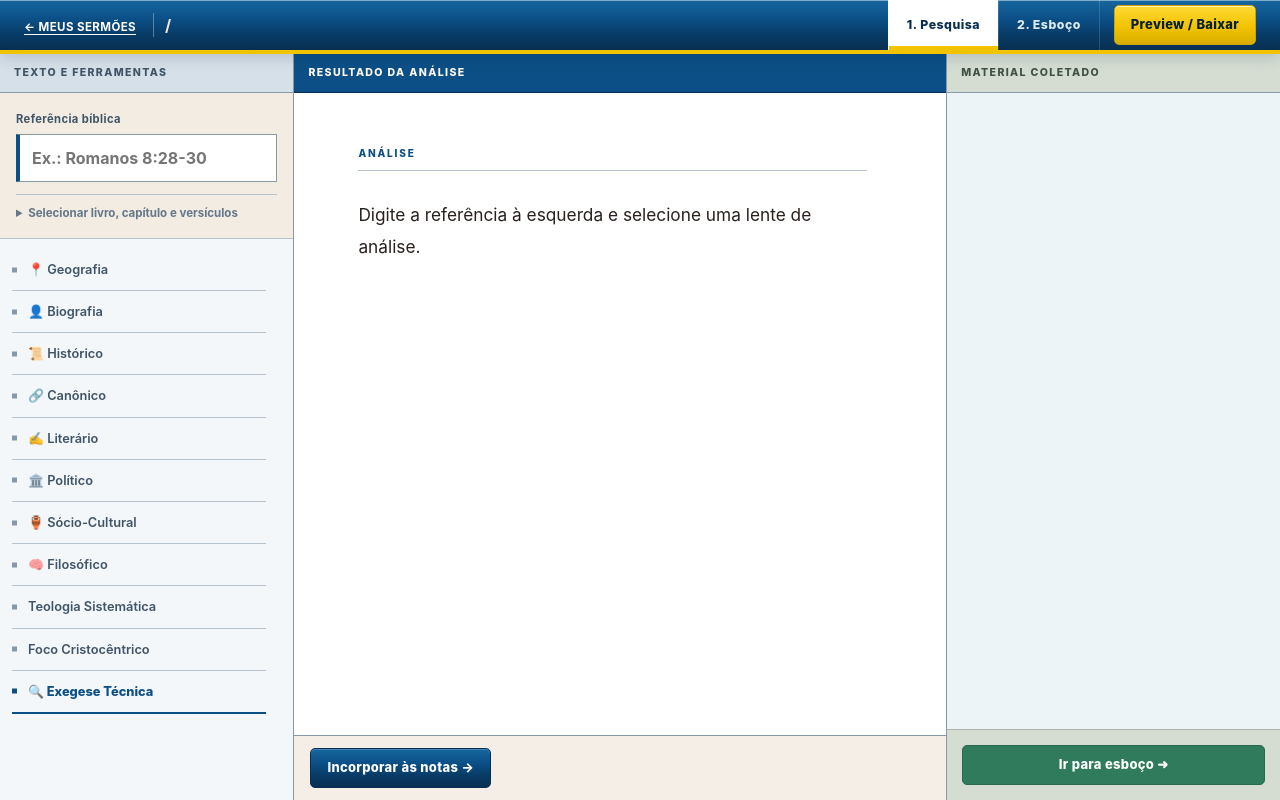
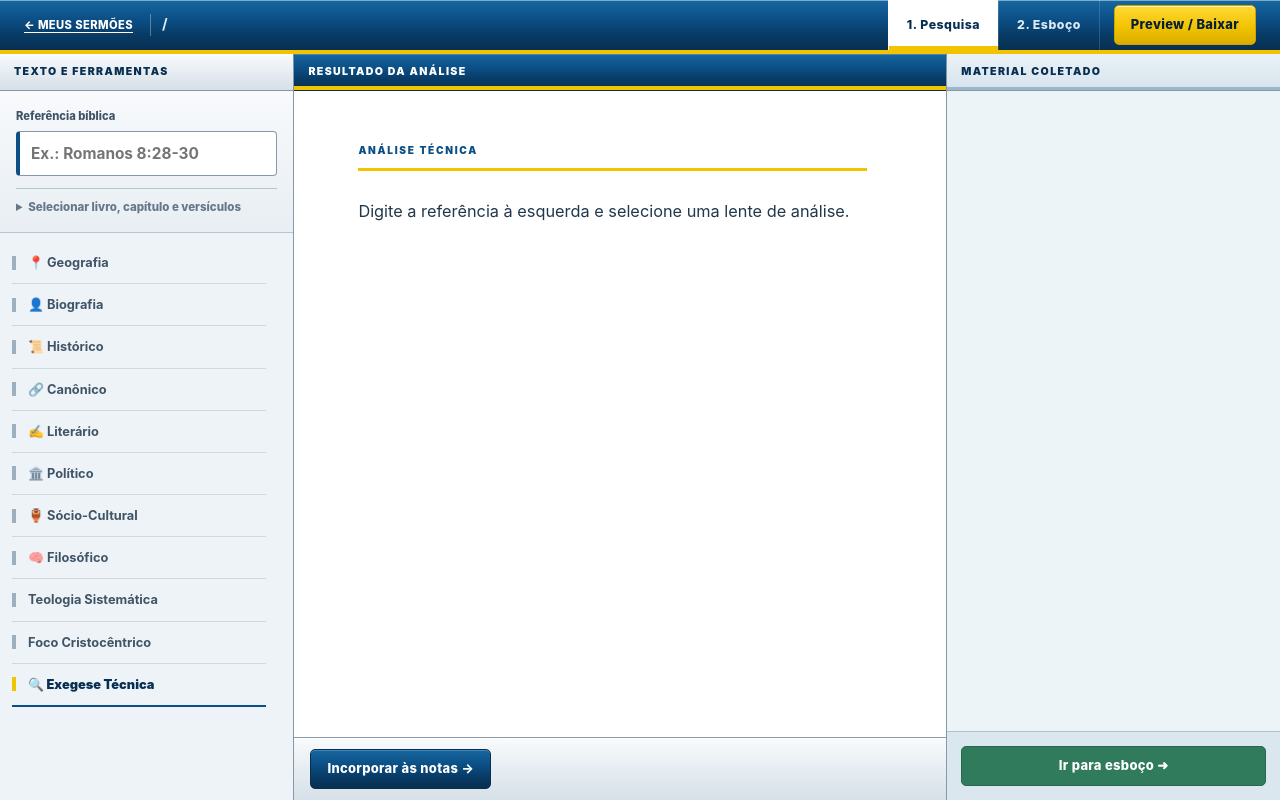
Before and after one commit to rodrigoniskier/appsermao, a Flask app: template templates/workspace.html in a window 1280 px wide. Run offline with Flask 3, Linux system fonts and the light colour scheme; the template is opened without the code that fills it, so the values that code supplies are empty.

Commit message:
Apply Blue Steel workspace styling

```diff
--- a/static/css/workspace.css
+++ b/static/css/workspace.css
@@ -25,46 +25,29 @@ body {
     align-items: baseline;
     gap: 8px;
     min-width: 0;
-    font-size: 1.08rem;
+    font-size: 1.04rem;
 }
-
 .workspace-header .brand a {
-    font-family: var(--ui-font);
-    font-size: .72rem;
-    font-weight: 700;
+    color: #fff;
+    font-size: .7rem;
+    font-weight: 800;
     letter-spacing: .035em;
     text-transform: uppercase;
     white-space: nowrap;
 }
-
+.workspace-header .brand a:hover { color: var(--gold); }
 .workspace-header .brand span {
     overflow: hidden;
     text-overflow: ellipsis;
     white-space: nowrap;
-    color: #f3e7e1;
-    font-family: var(--editorial-font);
-    font-size: 1rem;
+    color: #dcecf7;
+    font-size: .91rem;
     font-weight: 700;
 }
+.workspace-header .right { display: flex; align-items: center; align-self: stretch; gap: 14px; }
+main.workspace-main { flex: 1 1 auto; min-height: 0; min-width: 0; }
 
-.workspace-header .right {
-    display: flex;
-    align-items: center;
-    align-self: stretch;
-    gap: 14px;
-}
-
-main.workspace-main {
-    flex: 1 1 auto;
-    min-height: 0;
-    min-width: 0;
-}
-
-#tab-research {
-    display: none;
-    min-height: 0;
-}
-
+#tab-research { display: none; min-height: 0; }
 #tab-research.active {
     display: grid;
     grid-template-columns: minmax(250px, 23%) 1fr minmax(270px, 26%);
@@ -80,151 +63,90 @@ main.workspace-main {
     overflow: hidden;
     min-width: 0;
     min-height: 0;
-    background: var(--paper);
+    background: #eef3f7;
 }
-
-.column:nth-child(2) {
-    background: var(--paper-strong);
-}
-
-.column:nth-child(3) {
-    background: var(--sage-soft);
-    border-right: 0;
-}
+.column:nth-child(2) { background: #fff; }
+.column:nth-child(3) { background: #edf4f8; border-right: 0; }
 
 .panel-header {
-    background: var(--paper-muted);
-    color: var(--ink-soft);
-    padding: 11px 14px;
+    position: relative;
+    background: var(--metal-steel);
+    color: var(--accent-dark);
+    padding: 10px 14px;
     font-size: .66rem;
-    font-weight: 800;
+    font-weight: 900;
     letter-spacing: .13em;
     text-transform: uppercase;
     text-align: left;
     border-bottom: 1px solid var(--border-strong);
     flex: 0 0 auto;
+    box-shadow: inset 0 1px 0 rgba(255,255,255,.75);
 }
-
 .column:nth-child(2) .panel-header {
-    background: var(--accent);
-    color: #fffaf2;
+    background: var(--metal-blue);
+    color: #fff;
     border-color: var(--accent-dark);
+    box-shadow: inset 0 -4px 0 var(--gold), inset 0 1px 0 rgba(255,255,255,.2);
 }
-
 .column:nth-child(3) .panel-header {
-    background: #d5ddd3;
-    color: #3f5143;
+    background: linear-gradient(180deg, #eaf2f7 0%, #d7e3ec 100%);
+    color: var(--accent-dark);
+    box-shadow: inset 0 -3px 0 #9bb8cc;
 }
 
 .input-area {
-    padding: 18px 16px 16px;
+    padding: 17px 16px 16px;
     border-bottom: 1px solid var(--border);
-    background: #f2ece3;
+    background: linear-gradient(180deg, #f8fafc 0%, #e8eef3 100%);
     flex: 0 0 auto;
 }
-
-.input-area label {
-    display: block;
-    color: var(--ink-soft);
-    font-size: .7rem;
-    font-weight: 700;
-    letter-spacing: .035em;
-    margin-bottom: 6px;
-}
-
+.input-area label { display: block; color: var(--ink-soft); font-size: .7rem; font-weight: 800; margin-bottom: 6px; }
 #bible-ref {
     width: 100%;
-    padding: 11px 12px;
-    background: var(--paper-strong);
+    padding: 10px 11px;
+    background: #fff;
     border: 1px solid var(--border-strong);
     border-left: 4px solid var(--accent);
     color: var(--text-main);
-    border-radius: 1px;
-    font-family: var(--editorial-font);
-    font-size: 1rem;
-    font-weight: 700;
+    border-radius: 4px;
+    font-size: .96rem;
+    font-weight: 750;
 }
+#bible-ref:focus { outline: 0; border-color: var(--accent-mid); box-shadow: 0 0 0 3px rgba(23,103,159,.11), inset 3px 0 0 var(--gold); }
 
-#bible-ref:focus {
-    outline: 0;
-    border-color: var(--accent);
-    box-shadow: 0 0 0 2px rgba(122,47,42,.12);
-}
-
-.bible-picker {
-    margin-top: 12px;
-    border-top: 1px solid var(--border);
-    padding-top: 10px;
-}
-
-.bible-picker summary {
-    cursor: pointer;
-    color: var(--text-muted);
-    font-size: .72rem;
-    font-weight: 700;
-}
-
-.bible-picker-grid {
-    display: grid;
-    grid-template-columns: 1.35fr .8fr 1fr 1fr;
-    gap: 7px;
-    margin: 12px 0;
-}
-
+.bible-picker { margin-top: 12px; border-top: 1px solid var(--border); padding-top: 10px; }
+.bible-picker summary { cursor: pointer; color: var(--text-muted); font-size: .72rem; font-weight: 800; }
+.bible-picker-grid { display: grid; grid-template-columns: 1.35fr .8fr 1fr 1fr; gap: 7px; margin: 12px 0; }
 .bible-picker select {
     width: 100%;
     min-width: 0;
-    background: var(--paper-strong);
+    background: #fff;
     border: 1px solid var(--border);
     color: var(--text-main);
     padding: 8px;
-    border-radius: 1px;
+    border-radius: 4px;
 }
-
-.bible-picker select:disabled {
-    opacity: .5;
-    background: var(--paper-muted);
-}
-
-.picker-status {
-    color: var(--text-muted);
-    font-size: .69rem;
-    line-height: 1.35;
-    margin-top: 8px;
-}
+.bible-picker select:disabled { opacity: .55; background: #e9eef2; }
+.picker-status { color: var(--text-muted); font-size: .69rem; line-height: 1.35; margin-top: 8px; }
 
 #passage-panel {
     padding: 16px;
-    font-family: var(--editorial-font);
-    font-size: .9rem;
+    font-size: .88rem;
     line-height: 1.65;
     color: var(--ink-soft);
     border-bottom: 1px solid var(--border);
     overflow-y: auto;
     max-height: 34%;
     flex: 0 1 auto;
-    background: #fffdfa;
+    background: #fff;
     -webkit-overflow-scrolling: touch;
 }
-
 #passage-panel[hidden] { display: none; }
-
-.version-tag {
-    color: var(--accent);
-    font-family: var(--ui-font);
-    font-weight: 800;
-    font-size: .64rem;
-    letter-spacing: .09em;
-    text-transform: uppercase;
-}
-
-.passage-text {
-    margin-top: 8px;
-    white-space: pre-line;
-}
+.version-tag { color: var(--accent); font-weight: 900; font-size: .64rem; letter-spacing: .09em; text-transform: uppercase; }
+.passage-text { margin-top: 8px; white-space: pre-line; }
 
 .tools-grid {
-    padding: 10px 12px 18px;
+    padding: 9px 12px 18px;
     overflow-y: auto;
     display: flex;
     flex-direction: column;
@@ -234,283 +156,160 @@ main.workspace-main {
     -webkit-overflow-scrolling: touch;
     touch-action: pan-y;
 }
-
 .btn-tool {
     position: relative;
     background: transparent;
     color: var(--ink-soft);
     border: 0;
-    border-bottom: 1px solid var(--border);
+    border-bottom: 1px solid #ced8e0;
     padding: 11px 9px 11px 16px;
     text-align: left;
     border-radius: 0;
     cursor: pointer;
     font-size: .8rem;
-    font-weight: 600;
-    transition: background-color .15s ease, color .15s ease, padding-left .15s ease;
+    font-weight: 700;
+    transition: background .15s ease, color .15s ease, padding-left .15s ease;
 }
-
 .btn-tool::before {
     content: "";
     position: absolute;
     left: 0;
     top: 50%;
-    width: 5px;
-    height: 5px;
-    background: var(--border-strong);
+    width: 4px;
+    height: 14px;
+    background: #9eb0bd;
     transform: translateY(-50%);
 }
-
-.btn-tool:hover,
-.btn-tool:focus-visible {
-    background: var(--oxblood-soft);
+.btn-tool:hover, .btn-tool:focus-visible {
+    background: linear-gradient(90deg, #dceaf4 0%, #f6f9fb 100%);
     color: var(--accent-dark);
     padding-left: 20px;
 }
+.btn-tool:hover::before, .btn-tool:focus-visible::before { background: var(--gold); }
+.btn-tool.emphasis { color: var(--accent-dark); font-weight: 900; border-bottom: 2px solid var(--accent); }
+.btn-tool.emphasis::before { background: var(--gold); }
 
-.btn-tool:hover::before,
-.btn-tool:focus-visible::before,
-.btn-tool.emphasis::before {
-    background: var(--accent);
-}
-
-.btn-tool.emphasis {
-    color: var(--accent);
-    font-weight: 800;
-    border-bottom: 2px solid var(--accent);
-}
-
+/* Resultado da Análise: white technical reading plane */
 .ai-display {
     flex: 1 1 auto;
     min-height: 0;
-    padding: clamp(28px, 4vw, 58px) clamp(28px, 5vw, 72px);
+    padding: clamp(28px, 4vw, 52px) clamp(28px, 5vw, 68px);
     overflow-y: auto;
-    font-family: var(--editorial-font);
-    line-height: 1.82;
-    font-size: 1.08rem;
-    color: #29211d;
-    background: var(--paper-strong);
+    line-height: 1.78;
+    font-size: 1.02rem;
+    color: #21384b;
+    background: #fff;
     scrollbar-gutter: stable;
     -webkit-overflow-scrolling: touch;
     touch-action: pan-y;
 }
-
 .ai-display::before {
-    content: "ANÁLISE";
+    content: "ANÁLISE TÉCNICA";
     display: block;
-    margin-bottom: 28px;
-    padding-bottom: 8px;
-    border-bottom: 1px solid var(--border);
+    margin-bottom: 26px;
+    padding: 0 0 8px;
+    border-bottom: 3px solid var(--gold);
     color: var(--accent);
-    font-family: var(--ui-font);
     font-size: .63rem;
+    font-weight: 900;
+    letter-spacing: .17em;
+}
+.ai-display.is-loading { opacity: .58; }
+.ai-display h1, .ai-display h2, .ai-display h3, .ai-display h4 {
+    color: var(--accent-dark);
+    line-height: 1.24;
+    margin: 1.55em 0 .55em;
     font-weight: 800;
-    letter-spacing: .18em;
 }
-
-.ai-display.is-loading { opacity: .58; }
-
-.ai-display h1,
-.ai-display h2,
-.ai-display h3,
-.ai-display h4 {
-    color: var(--accent-dark);
-    font-family: var(--editorial-font);
-    line-height: 1.22;
-    margin: 1.6em 0 .55em;
-}
-
-.ai-display h2 {
-    font-size: 1.5rem;
-    border-bottom: 1px solid var(--border);
-    padding-bottom: 6px;
-}
-
-.ai-display h3 { font-size: 1.22rem; }
-
-.ai-display p + p,
-.ai-display ul + p,
-.ai-display ol + p { margin-top: 1em; }
-
-.ai-display ul,
-.ai-display ol {
-    padding-left: 1.5rem;
-    margin: .8em 0;
-}
-
-.ai-display blockquote {
-    margin: 1.2em 0;
-    padding: .2em 0 .2em 20px;
-    border-left: 3px solid var(--accent);
-    color: var(--text-muted);
-    font-style: italic;
-}
-
-.ai-display strong { color: var(--text-main); }
+.ai-display h2 { font-size: 1.36rem; border-bottom: 1px solid #ced9e1; padding-bottom: 7px; }
+.ai-display h3 { font-size: 1.13rem; }
+.ai-display p { margin: 0 0 1.05em; }
+.ai-display p:last-child { margin-bottom: 0; }
+.ai-display blockquote { margin: 1.2em 0; padding: .2em 0 .2em 18px; border-left: 4px solid var(--gold); color: var(--text-muted); }
+.ai-display strong { color: var(--accent-deep); }
+.ai-display table { display: none !important; }
 
 .ai-footer {
-    padding: 12px 16px;
-    background: #f4eee6;
+    padding: 11px 16px;
+    background: var(--metal-steel);
     border-top: 1px solid var(--border-strong);
     display: flex;
     justify-content: space-between;
     align-items: center;
     gap: 12px;
     flex: 0 0 auto;
+    box-shadow: inset 0 1px 0 rgba(255,255,255,.7);
 }
-
-#loading {
-    color: var(--accent);
-    font-family: var(--editorial-font);
-    font-style: italic;
-    font-size: .85rem;
-}
+#loading { color: var(--accent); font-style: italic; font-size: .84rem; font-weight: 650; }
 
 .notes-area {
     flex: 1 1 auto;
     min-height: 0;
     padding: 18px 18px 28px;
     overflow-y: auto;
-    font-family: var(--editorial-font);
-    font-size: .91rem;
+    font-size: .9rem;
     line-height: 1.62;
-    color: #39413a;
+    color: #344d60;
     scrollbar-gutter: stable;
     -webkit-overflow-scrolling: touch;
     touch-action: pan-y;
 }
+.note-item {
+    margin-bottom: 18px;
+    padding: 0 0 15px 13px;
+    border-left: 3px solid var(--gold);
+    border-bottom: 1px solid #cbd8e1;
+}
+.note-tag { color: var(--accent); font-size: .62rem; font-weight: 900; letter-spacing: .08em; text-transform: uppercase; display: block; margin-bottom: 7px; }
+.note-body h1, .note-body h2, .note-body h3, .note-body h4 { color: var(--accent-dark); margin: 1em 0 .4em; }
+.note-body p + p { margin-top: .8em; }
+.action-area { padding: 14px; background: #dbe7ef; border-top: 1px solid #aebfcb; flex: 0 0 auto; }
 
-.note-item {
-    margin-bottom: 20px;
-    padding: 0 0 16px 14px;
-    border-left: 2px solid #97a594;
-    border-bottom: 1px solid rgba(86,99,88,.22);
-}
-
-.note-tag {
-    color: var(--accent);
-    font-family: var(--ui-font);
-    font-size: .62rem;
-    font-weight: 800;
-    letter-spacing: .08em;
-    text-transform: uppercase;
-    display: block;
-    margin-bottom: 7px;
-}
-
-.note-body h1,
-.note-body h2,
-.note-body h3,
-.note-body h4 {
-    color: #35463a;
-    margin: 1em 0 .4em;
-}
-
-.note-body p + p { margin-top: .8em; }
-
-.action-area {
-    padding: 15px;
-    background: #d5ddd3;
-    border-top: 1px solid #aab5a8;
-    flex: 0 0 auto;
-}
-
-#tab-outline {
-    display: none;
-    min-height: calc(100dvh - 54px);
-    background: var(--bg-dark);
-}
-
+/* Outline */
+#tab-outline { display: none; min-height: calc(100dvh - 54px); background: var(--bg-dark); }
 #tab-outline.active { display: block; }
-
 .form-container {
     max-width: 960px;
     margin: 0 auto;
-    padding: 52px 56px 120px;
-    background: var(--paper-strong);
+    padding: 50px 56px 120px;
+    background: #fff;
     border-left: 1px solid var(--border);
     border-right: 1px solid var(--border);
-    box-shadow: 0 18px 45px rgba(51,38,31,.06);
+    box-shadow: 0 16px 38px rgba(18,49,74,.08);
 }
-
 .section-title {
-    color: var(--text-main);
+    color: var(--accent-dark);
     border-bottom: 1px solid var(--border-strong);
-    padding-bottom: 8px;
-    margin: 42px 0 22px;
-    font-family: var(--editorial-font);
-    font-size: 1.5rem;
+    padding-bottom: 9px;
+    margin: 40px 0 22px;
+    font-size: 1.38rem;
     line-height: 1.2;
-    font-weight: 700;
+    font-weight: 850;
+    box-shadow: inset 0 -3px 0 rgba(242,195,0,.75);
 }
-
-.section-title::before {
-    content: "§";
-    color: var(--accent);
-    margin-right: 8px;
-    font-weight: 400;
-}
-
 .section-title.first { margin-top: 0; }
-
-.section-head {
-    display: flex;
-    justify-content: space-between;
-    align-items: flex-end;
-    gap: 16px;
-    margin-bottom: 24px;
-}
-
-.section-head .section-title {
-    flex: 1;
-    margin-bottom: 0;
-}
-
-.form-grid-2 {
-    display: grid;
-    grid-template-columns: 1fr 1fr;
-    gap: 18px;
-}
-
+.section-head { display: flex; justify-content: space-between; align-items: flex-end; gap: 16px; margin-bottom: 24px; }
+.section-head .section-title { flex: 1; margin-bottom: 0; }
+.form-grid-2 { display: grid; grid-template-columns: 1fr 1fr; gap: 18px; }
 .sermon-point {
-    background: #faf6ef;
-    padding: 24px 24px 22px;
-    border-radius: 1px;
+    background: #f7fafc;
+    padding: 23px 24px 22px;
+    border-radius: 5px;
     margin-bottom: 22px;
     border: 1px solid var(--border);
     border-left: 5px solid var(--accent);
+    box-shadow: inset 0 1px 0 #fff;
 }
-
 .sermon-point .form-group:last-child { margin-bottom: 0; }
-
-.point-actions {
-    text-align: right;
-    padding-top: 6px;
+.point-actions { text-align: right; padding-top: 6px; }
+.btn-link-danger { background: transparent; border: 0; color: var(--danger); cursor: pointer; font-size: .76rem; font-weight: 800; text-decoration: underline; text-underline-offset: 3px; }
+.btn-ai-suggest {
+    background: linear-gradient(180deg, #ffda37 0%, #f2c300 55%, #d9ad00 100%);
+    color: var(--accent-deep);
+    border-color: #cda300;
+    box-shadow: inset 0 1px 0 rgba(255,255,255,.6);
 }
-
-.btn-link-danger {
-    background: transparent;
-    border: 0;
-    color: var(--danger);
-    cursor: pointer;
-    font-size: .76rem;
-    font-weight: 700;
-    text-decoration: underline;
-    text-underline-offset: 3px;
-}
-
-.btn-ai-suggest {
-    background: #28221f;
-    color: #fffaf2;
-    border-color: #28221f;
-}
-
-.btn-ai-suggest:hover {
-    background: var(--accent);
-    border-color: var(--accent);
-    color: #ffffff;
-}
-
+.btn-ai-suggest:hover { background: var(--gold-hover); color: var(--accent-deep); }
 .full-width { width: 100%; }
 
 @media (max-width: 1180px) {
@@ -520,94 +319,26 @@ main.workspace-main {
 
 @media (max-width: 980px) {
     #workspace-app { min-height: 100dvh; }
-
-    .workspace-header {
-        height: auto;
-        min-height: 54px;
-        padding: 10px 14px;
-        align-items: flex-start;
-        gap: 10px;
-    }
-
-    .workspace-header .right {
-        flex-wrap: wrap;
-        justify-content: flex-end;
-    }
-
-    #tab-research.active {
-        display: flex;
-        flex-direction: column;
-        height: auto;
-        min-height: 0;
-        overflow: visible;
-    }
-
-    .column {
-        border-right: 0;
-        border-bottom: 1px solid var(--border-strong);
-        min-height: 380px;
-        overflow: visible;
-    }
-
-    .ai-display {
-        min-height: 390px;
-        max-height: 70dvh;
-    }
-
-    .notes-area,
-    .tools-grid { max-height: 60dvh; }
-
+    .workspace-header { height: auto; min-height: 54px; padding: 10px 14px; align-items: flex-start; gap: 10px; }
+    .workspace-header .right { flex-wrap: wrap; justify-content: flex-end; }
+    #tab-research.active { display: flex; flex-direction: column; height: auto; min-height: 0; overflow: visible; }
+    .column { border-right: 0; border-bottom: 1px solid var(--border-strong); min-height: 380px; overflow: visible; }
+    .ai-display { min-height: 390px; max-height: 70dvh; }
+    .notes-area, .tools-grid { max-height: 60dvh; }
     #tab-outline { min-height: 0; }
     .bible-picker-grid { grid-template-columns: repeat(4, 1fr); }
 }
 
 @media (max-width: 640px) {
-    .workspace-header {
-        flex-direction: column;
-        align-items: stretch;
-    }
-
+    .workspace-header { flex-direction: column; align-items: stretch; }
     .workspace-header .brand { width: 100%; }
-
-    .workspace-header .right {
-        width: 100%;
-        justify-content: flex-start;
-        align-self: auto;
-    }
-
-    .tabs {
-        width: 100%;
-        min-height: 44px;
-    }
-
-    .tab-btn {
-        flex: 1;
-        padding: 9px 8px;
-    }
-
-    .form-container {
-        padding: 32px 18px 80px;
-        border-left: 0;
-        border-right: 0;
-    }
-
-    .form-grid-2,
-    .bible-picker-grid { grid-template-columns: 1fr 1fr; }
-
-    .section-head {
-        align-items: stretch;
-        flex-direction: column;
-    }
-
-    .ai-display {
-        padding: 26px 20px;
-        font-size: 1rem;
-    }
-
-    .ai-footer {
-        align-items: stretch;
-        flex-direction: column;
-    }
-
+    .workspace-header .right { width: 100%; justify-content: flex-start; align-self: auto; }
+    .tabs { width: 100%; min-height: 44px; }
+    .tab-btn { flex: 1; padding: 9px 8px; }
+    .form-container { padding: 32px 18px 80px; border-left: 0; border-right: 0; }
+    .form-grid-2, .bible-picker-grid { grid-template-columns: 1fr 1fr; }
+    .section-head { align-items: stretch; flex-direction: column; }
+    .ai-display { padding: 26px 20px; font-size: 1rem; }
+    .ai-footer { align-items: stretch; flex-direction: column; }
     .ai-footer .btn { width: 100%; }
 }
```
